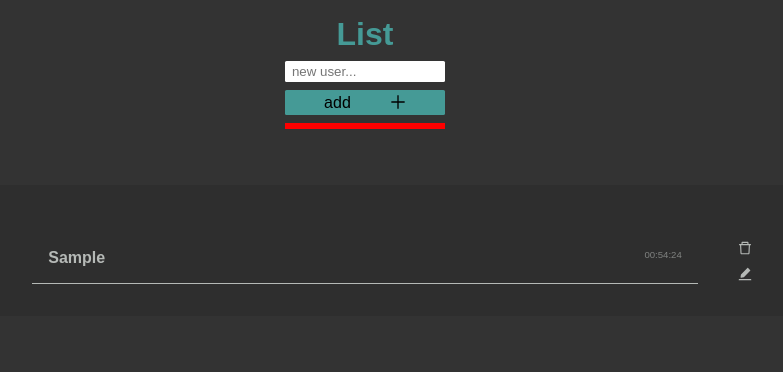
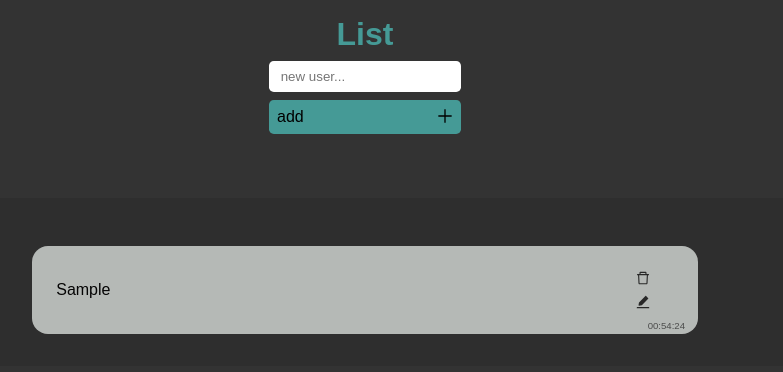
Before and after one commit to ricard027/tasktoday, a React (Vite) app: page / in a window 1280 px wide. Both pictures are taken after typing "Sample" into the empty fields and a click on the button "add". Shown: the top 372 px of the page, without its empty margins (275-1058 px from the left). Built offline with nearby package versions, Linux system fonts and the light colour scheme.

Commit message:
implementei remove

```diff
--- a/src/components/List.jsx
+++ b/src/components/List.jsx
@@ -2,7 +2,7 @@ import React from 'react'
 import { useState } from 'react'
 import { CustomSection } from '../components/StylesComponents'
 //component
-
+import { MessageInput } from '../components/StylesComponents'
 import User from './User'
 import * as C from '../components/StylesComponents'
 
@@ -10,6 +10,8 @@ import * as C from '../components/StylesComponents'
 
 import styled from 'styled-components'
 import {GrAdd}from 'react-icons/gr'
+import {AiOutlineDelete,AiFillEdit} from 'react-icons/ai'
+
 
 // colors
 
@@ -23,13 +25,19 @@ function List() {
   const[user, setUser]= useState('')
   const[users, setUsers] = useState([])
   const[messageInput, setMessageInput] = useState('')
+  const[edit,setEdit] = useState('')
+  const[id, setId] = useState(0)
 
 
 
   function handleUsers(){
 
+    setId(id+1)
+
+
     const newUsers = {
       user: user,
+      id:id,
       time: new Date().toLocaleString('pt-br', {
         hour:'2-digit',
         minute:'2-digit',
@@ -43,12 +51,21 @@ function List() {
       setMessageInput('escreva algo!')
       return
      }
+
+     //remove
      setUsers(prevUsers =>[...prevUsers, newUsers])
      setMessageInput('')
      setUser('')
 
+  }
 
+  const HandleRemove = (id) =>{
+    setUsers(users.filter(users => users.id != id))
+   }
 
+  //edit
+
+  const handleEdit = () =>{
 
 
   }
@@ -57,15 +74,15 @@ function List() {
 
   return(
     <CustomSection>
-        <h2> List </h2>
+        <h2>List</h2>
        <input type="search" onChange={(e)=>setUser(e.target.value)} value={user} placeholder =" new user..." />
        <button onClick={handleUsers}>
           add
          <GrAdd/>
        </button>
-       <div className='messageInput'>{messageInput}</div>
+       <MessageInput >{messageInput}</MessageInput>
        <C.Container>
-          {users.map(usuarios => <User name={usuarios.user} time={usuarios.time} />)}
+          {users.map(usuarios => <User name={usuarios.user} key={usuarios.id} time={usuarios.time} id={usuarios.id}remove={(e) => HandleRemove(usuarios.id)} edit={handleEdit}/>)}
        </C.Container>
     </CustomSection>
 
--- a/src/components/StylesComponents.jsx
+++ b/src/components/StylesComponents.jsx
@@ -2,10 +2,21 @@ import styled from 'styled-components';
 import colors from '../colors/colors.style';
 
 
+export const MessageInput = styled.span`
+
+
+height: 2rem;
+text-align: center;
+
+font-size: 1.2rem;
+color: #459a96;
+opacity:90%;
+`
+
 export const CustomSection = styled.section`
 
 text-align: center;
-height: 8rem;
+height: 10rem;
 padding:1rem;
 display: flex;
 flex-direction: column;
@@ -22,9 +33,10 @@ h2{
 input, button{
   border: none;
   margin:0 .2rem;
-  border-radius: .1rem;
-  width: 10rem;
-  padding: .2rem;
+  border-radius: .3rem;
+  width: 12rem;
+  padding: .5rem;
+
 
 }
 
@@ -34,7 +46,7 @@ button{
  background-color:${colors.SecundaryColor};
  display: flex;
  align-itens: center;
- justify-content: space-evenly;
+ justify-content: space-between;
  gap: .2rem;
  font-size: 1em;
 
@@ -54,15 +66,27 @@ border-radius: .5rem;
 
 
 export const Card = styled.li`
-border-bottom: .1rem solid ${colors.greyColor};
-color: ${colors.greyColor};
+background-color: ${colors.greyColor};
 justify-content: space-between;
-padding: 1rem;
+align-items: center;
+padding: 1.5rem;
 display: flex;
 width: 80%;
 margin: 0 auto;
 margin-top: 1rem;
-position: relative;
+border-radius:1rem;
+position:relative;
+
+span{
+  font-size: .6rem;
+  opacity: 60%;
+  position: absolute;
+  right:.8rem;
+  bottom:.2rem;
+
+
+
+}
 `
 
 export const ButtonsTask = styled.div`
@@ -71,7 +95,7 @@ display: flex;
 flex-direction: column;
 justify-content: space-evenly;
 align-items: center;
-gap: .3rem;
+gap: .5rem;
 
 
 
@@ -79,17 +103,19 @@ height: 100%;
 width: 10%;
 
 
-position: absolute;
-right: -5rem;
-top:.2rem;
 
 
-.btnTask {
 
+.edit,.remove{
+opacity:80%;
 font-size: 1rem;
 cursor: pointer;
 
+}
 
+.edit:hover{
+opacity:100%;
+color:${colors.PrimaryColor};
 }
 
 `
--- a/src/components/User.jsx
+++ b/src/components/User.jsx
@@ -13,21 +13,20 @@ import * as C from '../components/StylesComponents'
 
 const User = (props) => {
 
-  const RemoveChild = (e) =>{
-    const parent =  e.target.parentElement;
 
-  }
+
+
 
   return (
 
        <C.Card key={props.name}>
 
-          <strong className='name'>{props.name}</strong>
-          <p className='time'>{props.time}</p>
+          <p className='name'>{props.name}</p>
+          <span className='time'>{props.time}</span>
 
           <ButtonsTask>
-            <AiOutlineDelete className='btnTask' onClick={RemoveChild}/>
-            <AiFillEdit className='btnTask'/>
+            <AiOutlineDelete className='remove' onClick={props.remove}/>
+            <AiFillEdit className='edit' onClick={props.edit}/>
           </ButtonsTask>
 
 
--- a/src/styles/global.css
+++ b/src/styles/global.css
@@ -9,21 +9,11 @@ body{
     background-color: #333;
 }
 
-.time {
-font-size: .6rem;
-opacity: 60%;
-}
-.messageInput {
-    border: solid red;
-
-
-    height: 2rem;
-    text-align: center;
-
-    font-size: 1.2rem;
-    color: #459a96;
-    animation: animate .2s ease-in forwards;
-
+.ModalReset{
+    background-color: red;
+    position: fixed;
+    width: 100vw;
+    height: 100vh;
 }
 
 @keyframes animate{
```
Also changed, not shown: src/components/Edit.jsx (added, +16 -0 lines).
